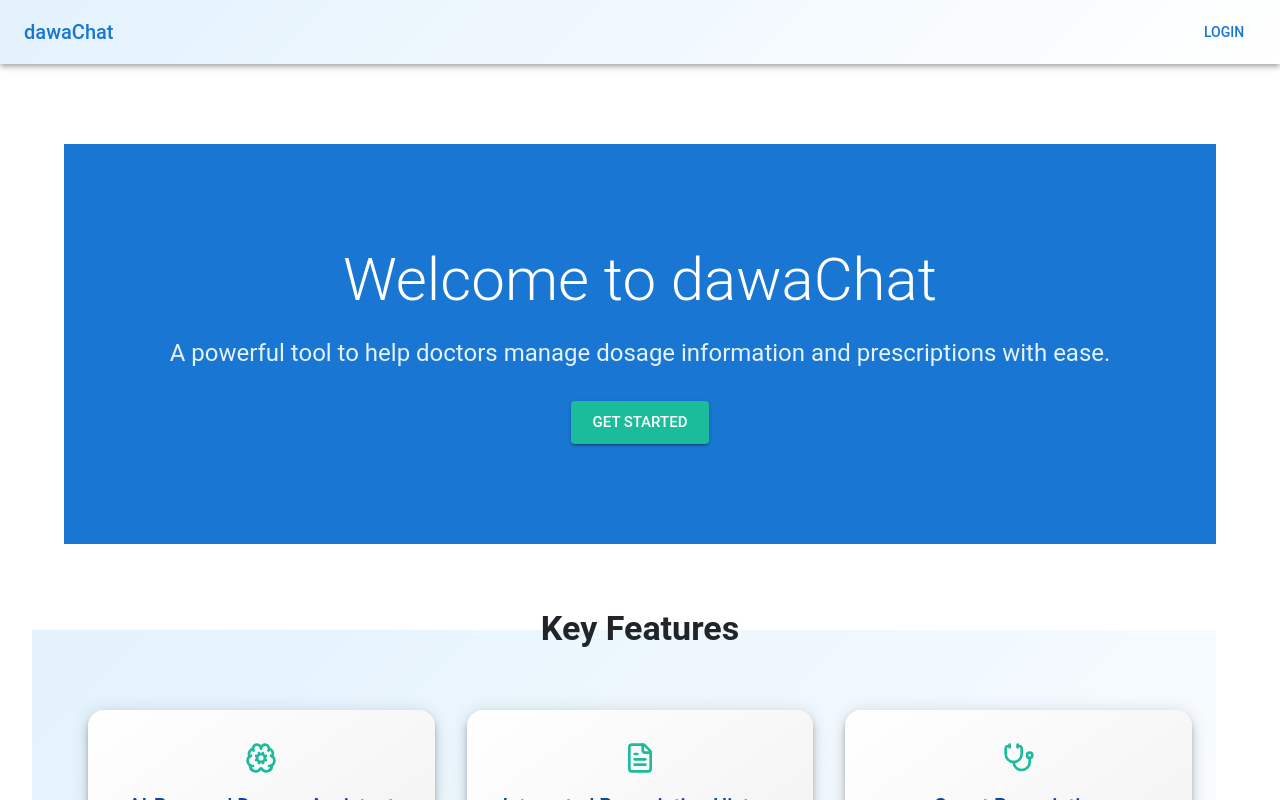
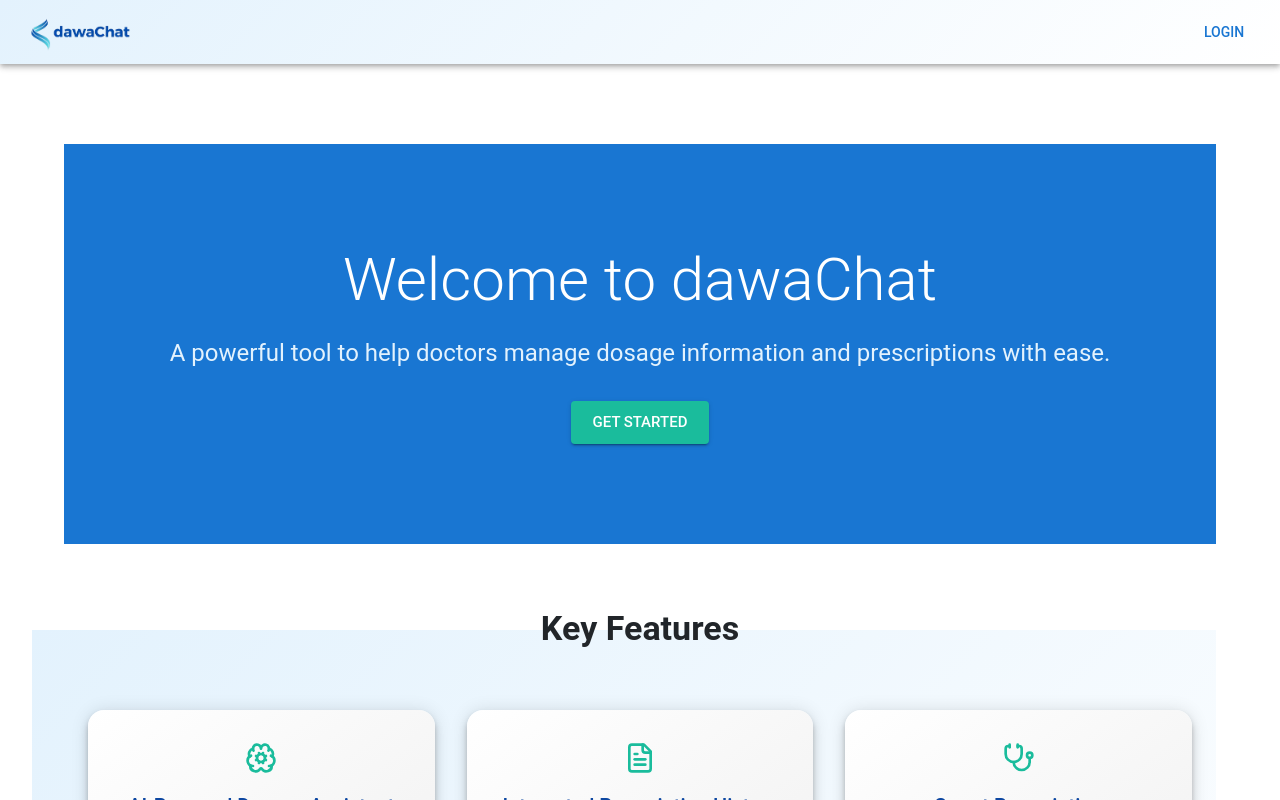
Before and after one commit to davidnene/dawachat_frontend, a React (Create React App) app: page / in a window 1280 px wide. Shown: the top 800 px of the page. Built offline with nearby package versions, Linux system fonts and the light colour scheme; no server answers.

Commit message:
Add logo

```diff
--- a/src/components/Navbar.js
+++ b/src/components/Navbar.js
@@ -12,20 +12,25 @@ const Navbar = () => {
 
   return (
     <AppBar position="static" color="primary">
-      <Toolbar sx={{ background: 'linear-gradient(135deg, #e3f2fd, #fff)'}}>
+      <Toolbar sx={{ background: 'linear-gradient(135deg, #e3f2fd, #fff)' }}>
         <Typography variant="h6" component="div" sx={{ flexGrow: 1 }}>
-          <Link to="/" style={{ textDecoration: "none", color: "#1976d2" }}>
-            dawaChat
+          <Link to="/" style={{ textDecoration: "none" }}>
+            <img
+              src="dawaChat_logo.png"
+              alt="dawaChat"
+              style={{ height: 50, verticalAlign: 'middle' }}
+            />
           </Link>
         </Typography>
 
         <Box>
-          <Button style={{color: "#1976d2"}} onClick={() => navigate("/login")}>
+          <Button style={{ color: "#1976d2" }} onClick={() => navigate("/login")}>
             Login
           </Button>
         </Box>
       </Toolbar>
-    </AppBar>
+</AppBar>
+
   );
 };
 
```
